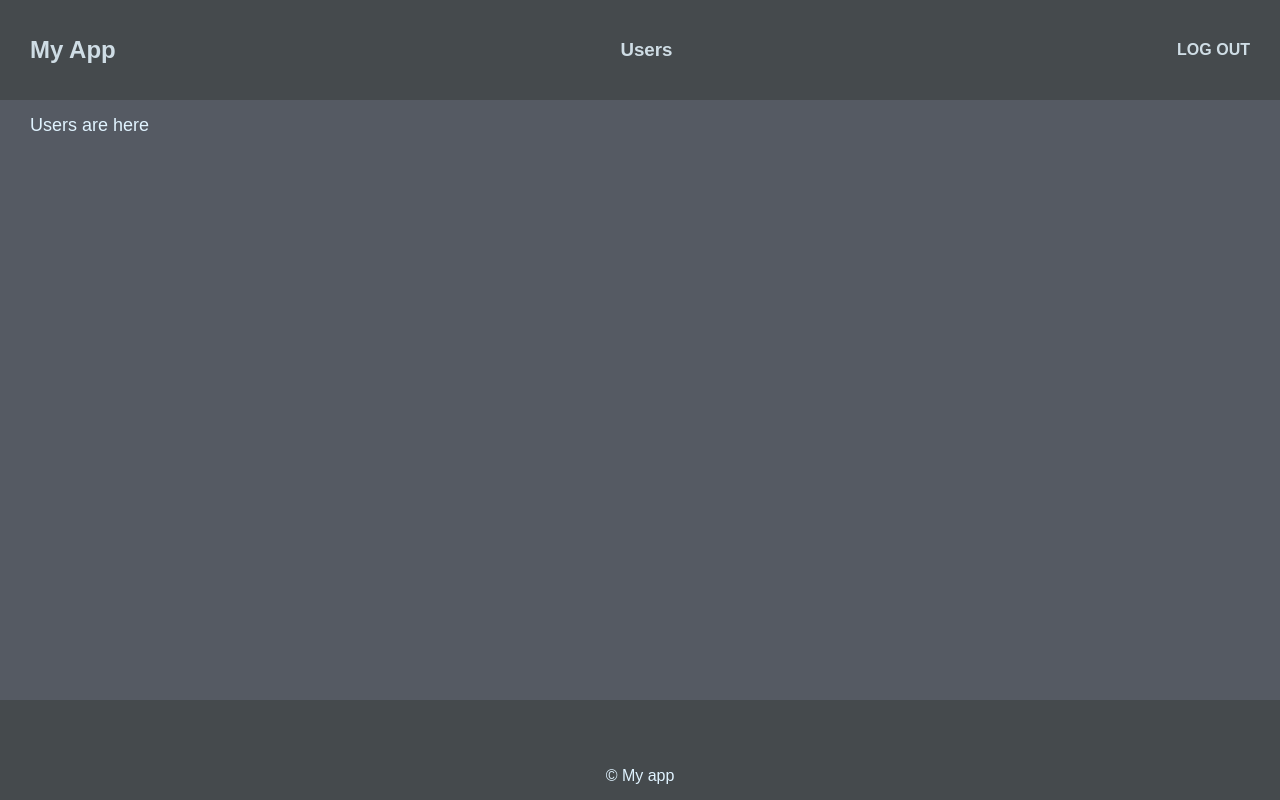
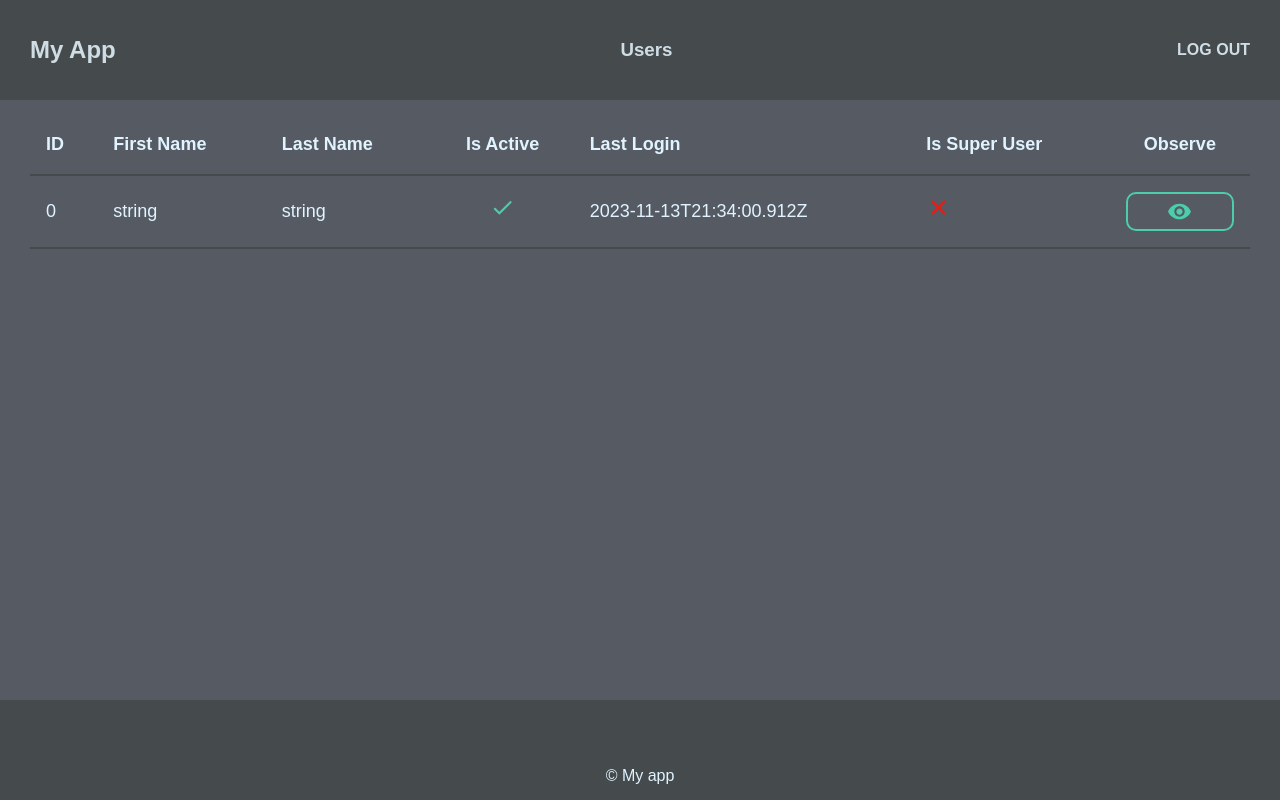
Before and after one commit to NikDenKoul/Emphasoft-entrance-front, a React (Create React App) app: page /users in a window 1280 px wide. Built offline with nearby package versions, Linux system fonts and the light colour scheme.

Commit message:
Table with data

```diff
--- /dev/null
+++ b/src/components/data_table/icons.js
@@ -0,0 +1,26 @@
+const Check = ({color}) => {
+    return (
+        <svg color={color} width='25px' height='25px' viewBox="0 0 24 24">
+            <path d="M9 16.17 4.83 12l-1.42 1.41L9 19 21 7l-1.41-1.41z"></path>
+        </svg>
+    )
+}
+
+const Cancel = ({color}) => {
+    return (
+        <svg color={color} width='25px' height='25px' viewBox="0 0 24 24">
+            <path d="M19 6.41 17.59 5 12 10.59 6.41 5 5 6.41 10.59 12 5 17.59 6.41 19 12 13.41 17.59 19 19 17.59 13.41 12z"></path>
+        </svg>
+    )
+}
+
+const Visibility = ({color}) => {
+    return (
+        <svg color={color} width="25px" height="25px" viewBox="0 0 24 24">
+            <path d="M12 4.5C7 4.5 2.73 7.61 1 12c1.73 4.39 6 7.5 11 7.5s9.27-3.11 11-7.5c-1.73-4.39-6-7.5-11-7.5zM12 17c-2.76 0-5-2.24-5-5s2.24-5 5-5 5 2.24 5 5-2.24 5-5 5zm0-8c-1.66 0-3 1.34-3 3s1.34 3 3 3 3-1.34 3-3-1.34-3-3-3z"/>
+        </svg>
+
+    )
+}
+
+export {Check, Cancel, Visibility};
--- /dev/null
+++ b/src/components/data_table/index.css
@@ -0,0 +1,48 @@
+table {
+    min-width: 650px;
+    max-width: 1300px;
+    padding: 0;
+    line-height: 1.5;
+}
+
+table, tr {
+    border-collapse: collapse;
+    border-spacing: 0;
+    border-bottom: 2px solid #454A4D;
+}
+th, td {
+    padding: 16px;
+    vertical-align: middle;
+}
+
+tbody td[align="center"] {
+    text-align: center;
+}
+
+table a {
+    padding: 5px 10px;
+    border: 2px solid currentColor;
+    border-radius: 10px;
+    display: flex;
+    align-items: center;
+    justify-content: center;
+}
+
+svg {
+    fill: currentColor;
+}
+
+svg[color="green"],
+table a[color="green"] {
+    color: #4cceac;
+}
+
+svg[color="red"] {
+    color: #e31d19;
+}
+
+@media screen and (min-width: 1920px) {
+    .data-table {
+        margin: 0 auto;
+    }
+}
--- /dev/null
+++ b/src/components/data_table/index.js
@@ -0,0 +1,71 @@
+import './index.css';
+import {Cancel, Check, Visibility} from "./icons";
+
+function DataTable({ columns, rows, entityPath, onEdit, onDelete }) {
+    return (
+        <table>
+            <thead>
+                <tr>
+                    {columns.map((column) => (
+                        <th align={column.align ?? 'center'}>{column.label}</th>
+                    ))}
+                    {entityPath && (
+                        <th align='center'>Observe</th>
+                    )}
+                    {onEdit && (
+                        <th align='center'>Edit</th>
+                    )}
+                    {onDelete && (
+                        <th align='center'>Delete</th>
+                    )}
+                </tr>
+            </thead>
+            <tbody>
+                {rows.map((item) => (
+                    <tr>
+                        {columns.map((column) => (column.type === 'boolean' ? (
+                                <td align={column.align ?? 'center'}>
+                                    {item[column.field] ? (
+                                        <Check color="green" />
+                                    ) : (
+                                        <Cancel color="red" />
+                                    )}
+                                </td>
+                            ) : (
+                                <td align={column.align ?? 'center'}>
+                                    {item[column.field] ?? (<i>None</i>)}
+                                </td>
+                            )
+                        ))}
+                        {entityPath && (
+                            <td align="center">
+                                <a href={`${entityPath}?id=${item.id}`} color="green">
+                                    <Visibility color='green'/>
+                                    {/*<Button color="secondary" variant="outlined">*/}
+                                    {/*    <Visibility/>*/}
+                                    {/*</Button>*/}
+                                </a>
+                            </td>
+                        )}
+                        {onEdit && (
+                            <td align="center">
+                                {/*<Button color="secondary" variant="contained" data-id={item.id} onClick={onEdit}>*/}
+                                {/*    <Edit data-id={item.id} />*/}
+                                {/*</Button>*/}
+                            </td>
+                        )}
+                        {onDelete && (
+                            <td align="center">
+                                {/*<Button color="danger" variant="contained" data-id={item.id} onClick={onDelete}>*/}
+                                {/*    <Delete data-id={item.id} />*/}
+                                {/*</Button>*/}
+                            </td>
+                        )}
+                    </tr>
+                ))}
+            </tbody>
+        </table>
+    );
+}
+
+export default DataTable;
--- a/src/users/index.js
+++ b/src/users/index.js
@@ -1,12 +1,33 @@
 import AppLayout from "../layouts";
 import {useEffect, useState} from "react";
+import DataTable from "../components/data_table";
+
+const columns = [
+    { id: 1, label: 'ID', field: 'id', align: 'left' },
+    // { id: 2, label: 'Username', field: 'username', align: 'left' },
+    { id: 3, label: 'First Name', field: 'first_name', align: 'left' },
+    { id: 4, label: 'Last Name', field: 'last_name', align: 'left' },
+    { id: 5, label: 'Is Active', field: 'is_active', align: 'center', type: 'boolean' },
+    { id: 6, label: 'Last Login', field: 'last_login', align: 'left' },
+    { id: 7, label: 'Is Super User', field: 'is_superuser', align: 'left', type: 'boolean' },
+];
 
 function UsersPage() {
     const [users, setUsers] = useState([]);
 
     const fetchUsers = () => {
         // some code...
-        setUsers([]);
+        setUsers([
+            {
+                id: 0,
+                username: ".Li0hmQyPRjfyYG+L9XTzo3tHiisBu4BXa_oYa53zhQzJtHk6OAebYRHhGWMh4KNfE58Bq0i+iauOX3UprlIpOtO58vX++TK",
+                first_name: "string",
+                last_name: "string",
+                is_active: true,
+                last_login: "2023-11-13T21:34:00.912Z",
+                is_superuser: false
+            }
+        ]);
     }
 
     useEffect(() => {
@@ -15,7 +36,7 @@ function UsersPage() {
 
     return (
         <AppLayout>
-            <div>Users are here</div>
+            <DataTable columns={columns} rows={users} entityPath='users' />
         </AppLayout>
     );
 }
```
